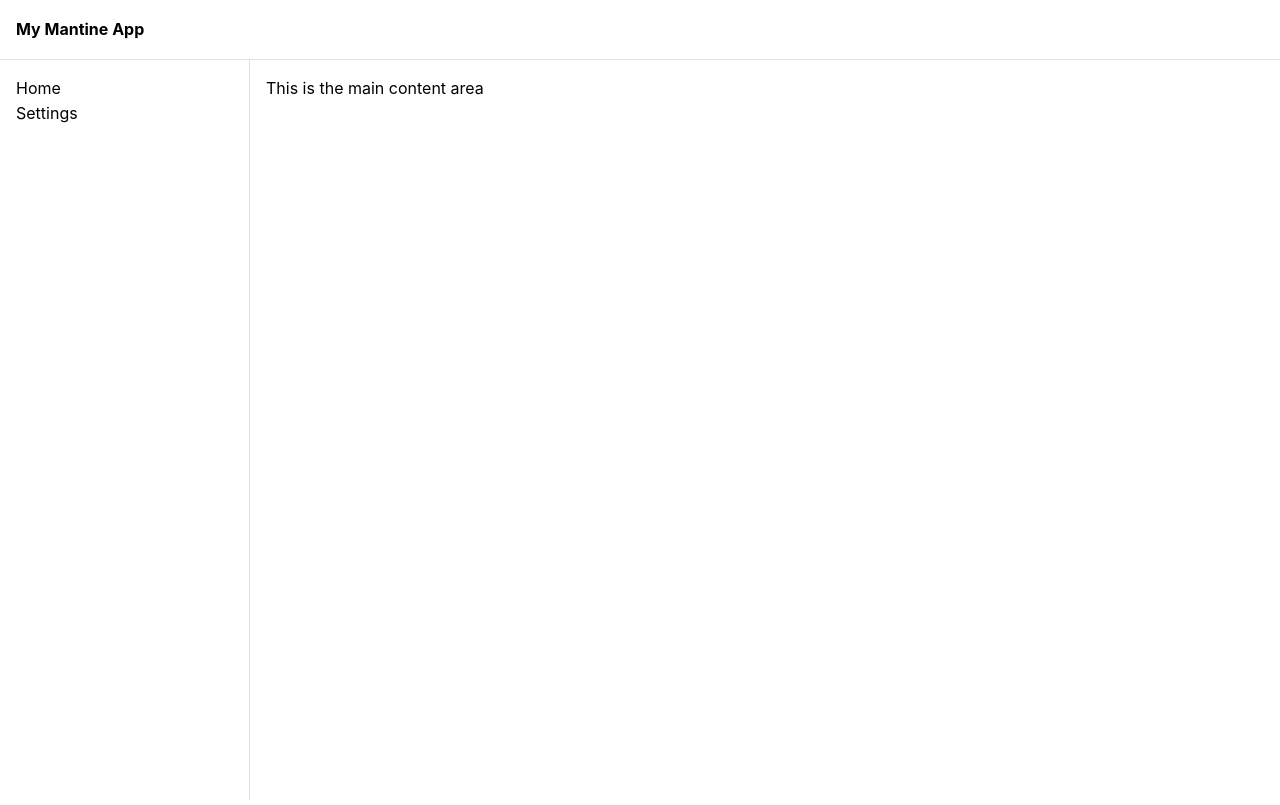
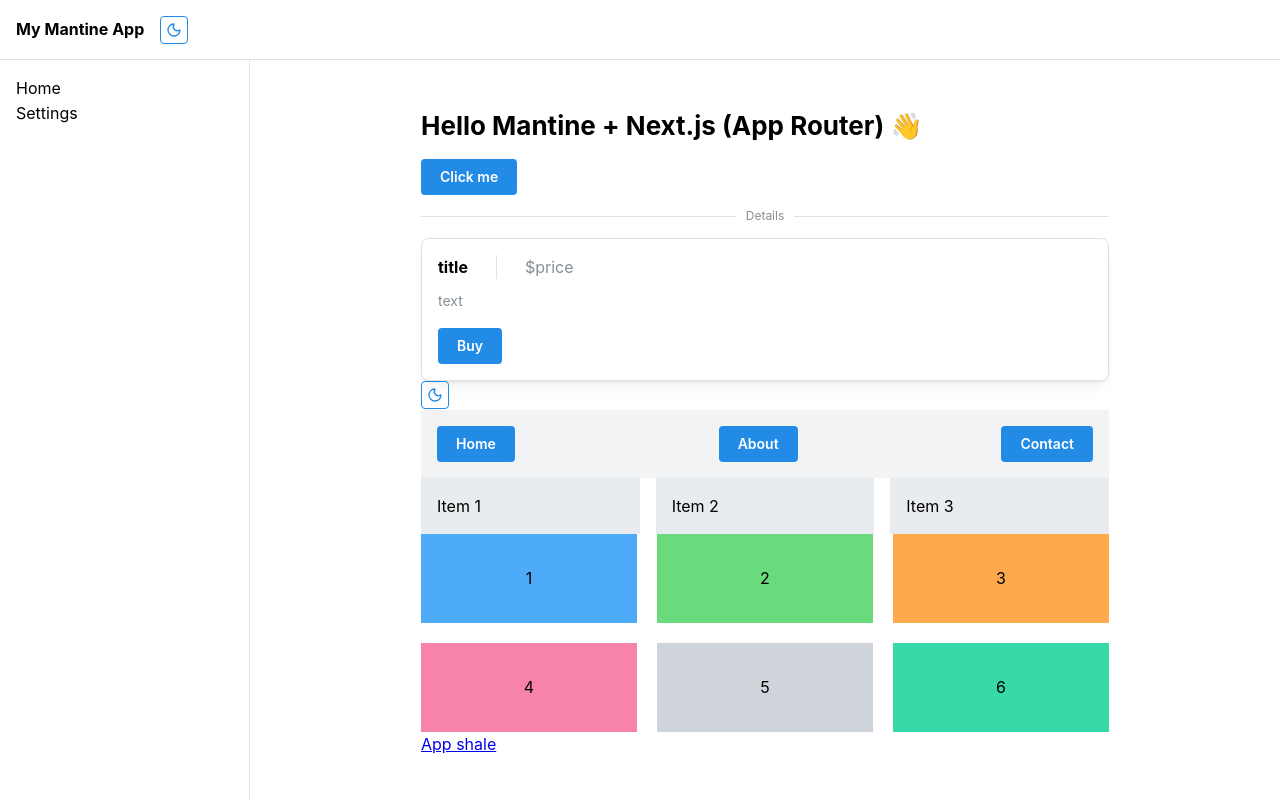
Before and after one commit to bonsii2/mantine-project, a Next.js app: page / in a window 1280 px wide. Built offline with nearby package versions, Linux system fonts and the light colour scheme.

Commit message:
i add the code i learn from the mantina

```diff
--- a/src/app/layout.tsx
+++ b/src/app/layout.tsx
@@ -8,13 +8,22 @@ import {
   Text,
   ScrollArea,
   MantineProvider,
+  ColorSchemeScript,
 } from "@mantine/core";
 import { useDisclosure } from "@mantine/hooks";
+import ThemeToggle from "./components/ThemeToggle";
+import HomePage from "./page";
+
 
 export default function DemoAppShell() {
   const [opened, { toggle }] = useDisclosure();
 
   return (
+    <html lang="en">
+      <head>
+        <ColorSchemeScript />
+      </head>
+      <body>
         <MantineProvider>
           <AppShell
             header={{ height: 60 }}
@@ -35,6 +44,7 @@ export default function DemoAppShell() {
                   size="sm"
                 />
                 <Text fw={700}>My Mantine App</Text>
+                <ThemeToggle/>
               </Group>
             </AppShell.Header>
 
@@ -47,10 +57,12 @@ export default function DemoAppShell() {
             {/* Main content */}
             <AppShell.Main>
               <ScrollArea>
-            <Text>This is the main content area</Text>
+                <HomePage/>
               </ScrollArea>
             </AppShell.Main>
           </AppShell>
         </MantineProvider>
+      </body>
+    </html>
   );
 }
--- a/src/app/page.tsx
+++ b/src/app/page.tsx
@@ -1,7 +1,7 @@
 "use client";
 import Link from "next/link";
-import { Button, Title, Container } from "@mantine/core";
-import { ThemeToggle } from "./components/ThemeToggle";
+import { Button, Title, Container, Paper, Group,Text, Divider } from "@mantine/core";
+import  ThemeToggle  from "@/app/components/ThemeToggle";
 import Demo from "./components/Demo";
 
 export default function HomePage() {
@@ -11,9 +11,27 @@ export default function HomePage() {
       <Button mt="md" color="blue" onClick={() => alert("Button clicked")}>
         Click me
       </Button>
-      <ThemeToggle/>
+      <Divider label="Details" labelPosition="center" my="sm" />
+
+      <Paper withBorder radius="md" p="md" shadow="sm" component="article">
+        <Group align="center">
+          <Text fw={700}>title</Text>
+          <Divider orientation="vertical" mx="sm" aria-orientation="vertical"/>
+          <Text c="dimmed">$price</Text>
+        </Group>
+
+        <Text size="sm" color="dimmed" mt="sm">
+          text
+        </Text>
+
+        <Group mt="md">
+          <Button size="sm">Buy</Button>
+        </Group>
+      </Paper>
+
+      <ThemeToggle />
       <Demo />
-      <Link href={'/appshell'}>App shale</Link>
+      <Link href={"/appshell"}>App shale</Link>
     </Container>
   );
 }
```
Lines whose indentation alone changed are shown as unchanged.
